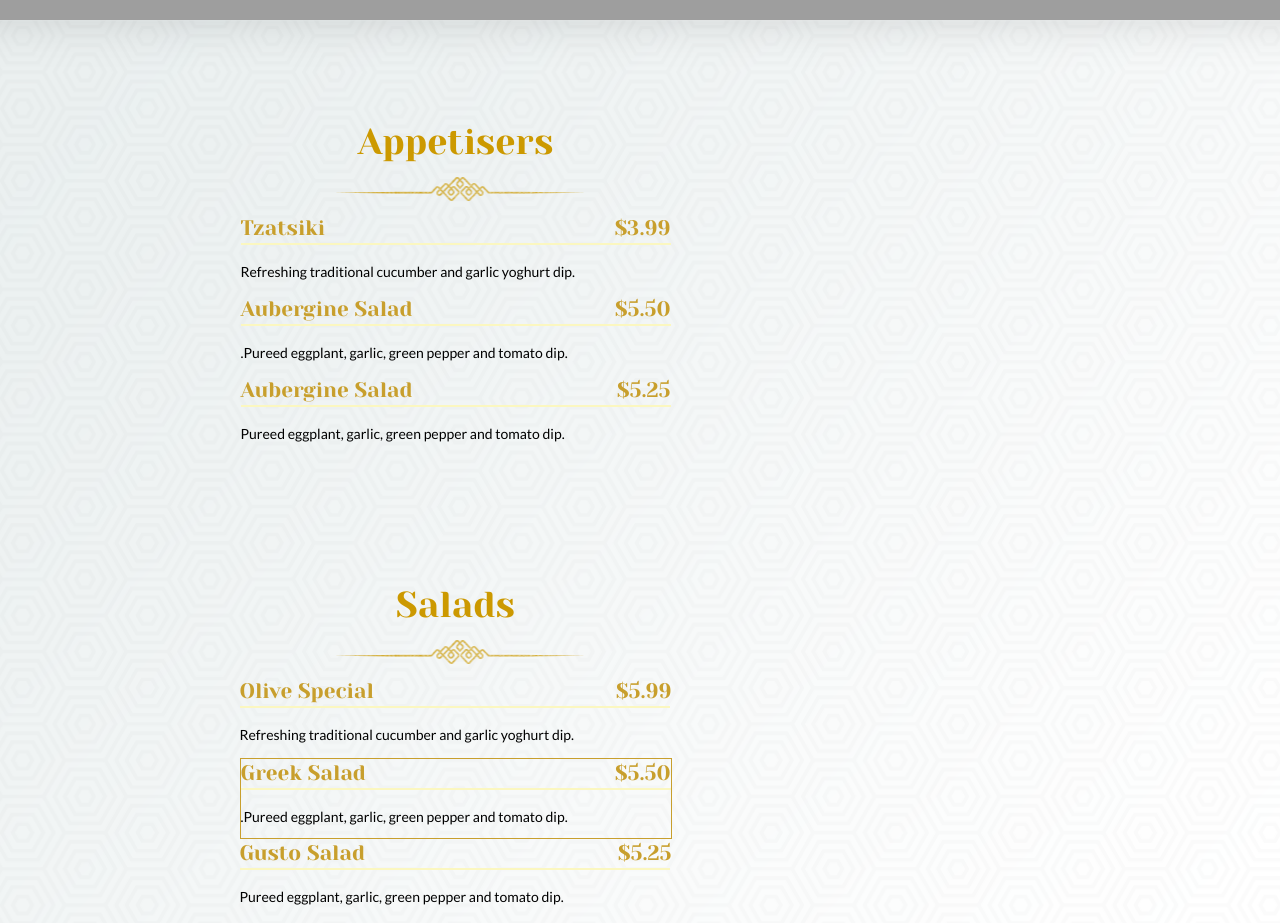
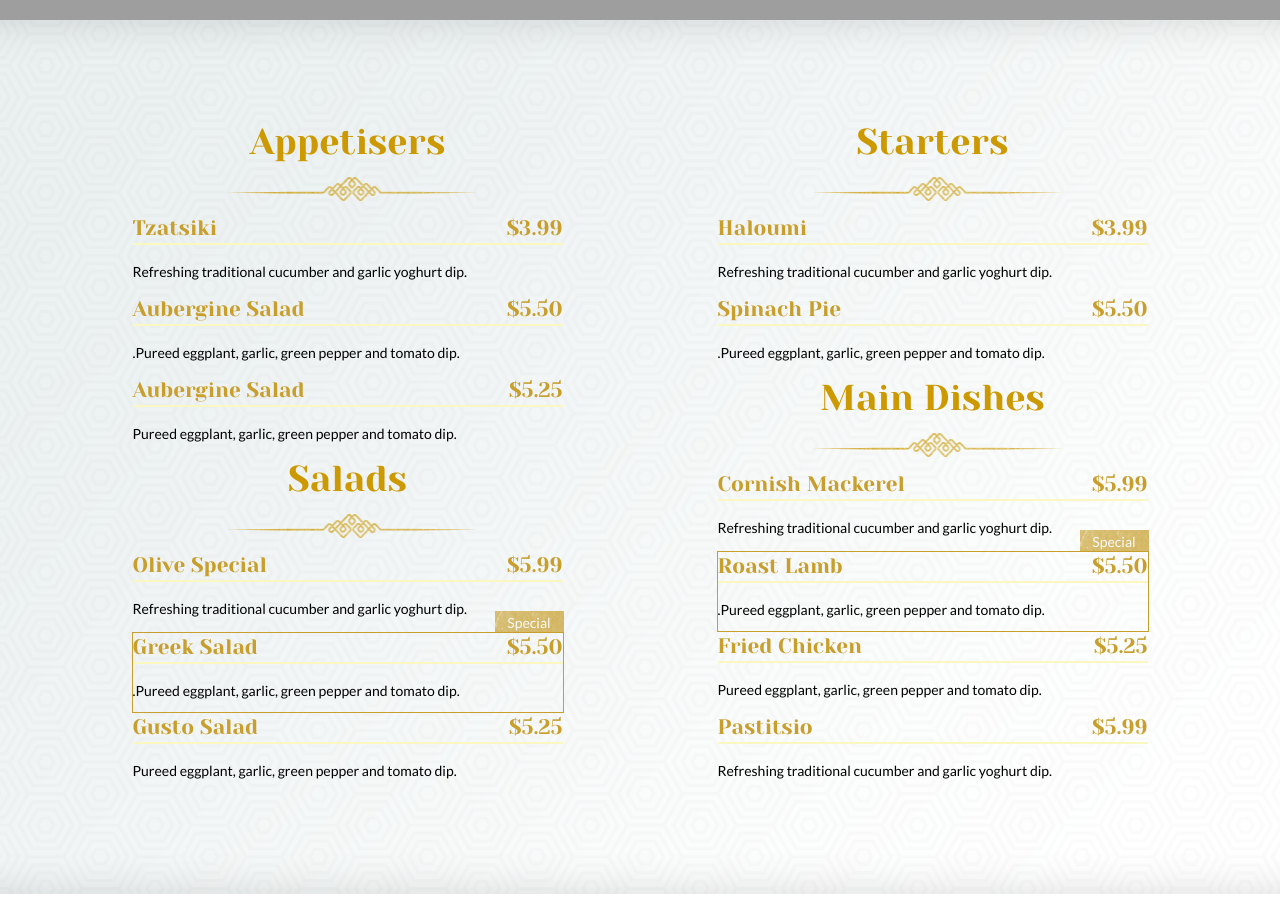
Before and after one commit to YuraTadevosyan/restaurant, a plain HTML site: page index.html in a window 1280 px wide. Shown: the part 2200-3123 px from the top of the page. Drawn offline with Linux system fonts and the light colour scheme; grey boxes are pictures that could not be loaded.

Commit message:
Menu section

```diff
--- a/assets/SCSS/style.scss
+++ b/assets/SCSS/style.scss
@@ -124,10 +124,9 @@ header {
 }
 
 .intro__title {
-  width: 970px;
   text-align: center;
 
-  & h1 {
+  h1 {
     color: #ffffff;
     @include font($ffYesevaOne, 400, 90px);
     filter: drop-shadow(0.469px 0.883px 1px rgba(1, 1, 1, 0.64));
@@ -149,7 +148,7 @@ header {
   width: 100%;
   text-align: center;
 
-  & .btn {
+  .btn {
     width: 228px;
     height: 57px;
     outline: none;
@@ -168,7 +167,7 @@ header {
       background-color: rgba(255, 255, 255, 0.2784313725490196);
     }
 
-    & span {
+    span {
       color: #ffffff;
       text-align: center;
       text-transform: uppercase;
@@ -189,7 +188,7 @@ header {
 
   background: url("../Images/Main/About/pattern.png") no-repeat center /cover;
 
-  & .description {
+  .description {
     width: 432px;
     color: #4c4c4c;
     margin: 30px 0 50px 0;
@@ -213,7 +212,6 @@ header {
 .about_dish-image {
   width: 100%;
   height: 625px;
-
   background: url("../Images/Main/About/dish.png") no-repeat center;
 
 }
@@ -225,15 +223,15 @@ header {
 
   background: url("../Images/Main/Ingredients/ingredients.png") no-repeat center/cover;
 
-  & .title {
+  .title {
     color: #ffffff;
   }
 
-  & .main_divider {
+  .main_divider {
     background: url("../Images/Main/Ingredients/dividerMainWhite.png") no-repeat 46% 50%;
   }
 
-  & .description {
+  .description {
     width: 430px;
     color: #ffffff;
     margin: $marg0auto;
@@ -259,6 +257,7 @@ header {
   height: 250px;
   position: absolute;
   //border: 5px solid rgba(255,255,255,0.09);
+
   background: url("../Images/Main/Ingredients/image.png") no-repeat top;
 }
 
@@ -266,51 +265,66 @@ header {
 .menu {
   width: 100%;
   padding: 100px 0;
-  height: 1000px;
+  min-height: 800px;
 
   background: url("../Images/Main/Menu/pattern.png") no-repeat center/cover;
 }
 
-.menu__inner{
+.menu__inner {
   @include content(flex, row, center, space-between, $marg0auto);
 }
 
-.menu__column{
+.menu__column {
   height: 100%;
   @include content(flex, column, center, space-between, $marg0auto);
 
 
 }
 
-.menu__group{
-
-
+.menu__group {
+  @include content(flex, column, center, space-between, $marg0auto);
 }
 
-.menu__item{
-  line-height: 29px;
+.menu__item {
+  height: 81px;
   color: #c89f2d;
   text-align: left;
-  height: 81px;
+  line-height: 29px;
   @include font($ffYesevaOne, 400, 21px);
 
-  & .description{
+  .description {
     color: black;
     font-size: 14px;
     text-align: left;
     margin-top: 15px;
   }
 
-  &.special{
+  &.special {
+    position: relative;
     border: 1px solid #c89f2d;
+
+    .menu_tag {
+      top: -22px;
+      right: -1px;
+      width: 69px;
+      height: 22px;
+      color: #f8fafa;
+      line-height: 24px;
+      position: absolute;
+      text-align: center;
+
+      background: url("../Images/Main/Ingredients/special.png") no-repeat center;
+
+      @include font($ffLato, 400, 14px);
+    }
   }
 }
 
-.menu__dish{
+.menu__dish {
   @include content(flex, row, center, space-between, $marg0auto);
 }
 
-.line{
+.line {
   width: 430px;
   height: 1px;
   background-color: #c89f2d;
--- a/index.html
+++ b/index.html
@@ -156,6 +156,7 @@
                             </div>
                         </div>
                         <div class="menu__item special">
+                            <div class="menu_tag">Special</div>
                             <div class="menu__dish">
                                 <span class="dish-name">Greek Salad</span>
                                 <span class="price">$5.50</span>
@@ -177,7 +178,81 @@
                         </div>
                     </div>
                 </div>
-                <div class="menu__column"></div>
+                <div class="menu__column">
+                    <div class="menu__group">
+                        <h2 class="title">
+                            Starters
+                        </h2>
+                        <div class="main_divider"></div>
+                        <div class="menu__item">
+                            <div class="menu__dish">
+                                <span class="dish-name">Haloumi</span>
+                                <span class="price">$3.99</span>
+                            </div>
+                            <div class="line"></div>
+                            <div class="description">
+                                Refreshing traditional cucumber and garlic yoghurt dip.
+                            </div>
+                        </div>
+                        <div class="menu__item">
+                            <div class="menu__dish">
+                                <span class="dish-name">Spinach Pie</span>
+                                <span class="price">$5.50</span>
+                            </div>
+                            <div class="line"></div>
+                            <div class="description">
+                                .Pureed eggplant, garlic, green pepper and tomato dip.
+                            </div>
+                        </div>
+                    </div>
+                    <div class="menu__group">
+                        <h2 class="title">
+                            Main Dishes
+                        </h2>
+                        <div class="main_divider"></div>
+                        <div class="menu__item">
+                            <div class="menu__dish">
+                                <span class="dish-name">Cornish Mackerel</span>
+                                <span class="price">$5.99</span>
+                            </div>
+                            <div class="line"></div>
+                            <div class="description">
+                                Refreshing traditional cucumber and garlic yoghurt dip.
+                            </div>
+                        </div>
+                        <div class="menu__item special">
+                            <div class="menu_tag">Special</div>
+                            <div class="menu__dish">
+                                <span class="dish-name">Roast Lamb</span>
+                                <span class="price">$5.50</span>
+                            </div>
+                            <div class="line"></div>
+                            <div class="description">
+                                .Pureed eggplant, garlic, green pepper and tomato dip.
+                            </div>
+                        </div>
+                        <div class="menu__item">
+                            <div class="menu__dish">
+                                <span class="dish-name">Fried Chicken</span>
+                                <span class="price">$5.25</span>
+                            </div>
+                            <div class="line"></div>
+                            <div class="description">
+                                Pureed eggplant, garlic, green pepper and tomato dip.
+                            </div>
+                        </div>
+                        <div class="menu__item">
+                            <div class="menu__dish">
+                                <span class="dish-name">Pastitsio</span>
+                                <span class="price">$5.99</span>
+                            </div>
+                            <div class="line"></div>
+                            <div class="description">
+                                Refreshing traditional cucumber and garlic yoghurt dip.
+                            </div>
+                        </div>
+                    </div>
+                </div>
             </div>
         </div>
     </section>
```
Also changed, not shown: assets/CSS/style.css, assets/Images/Main/Ingredients/special.png (added), 1 other file.
